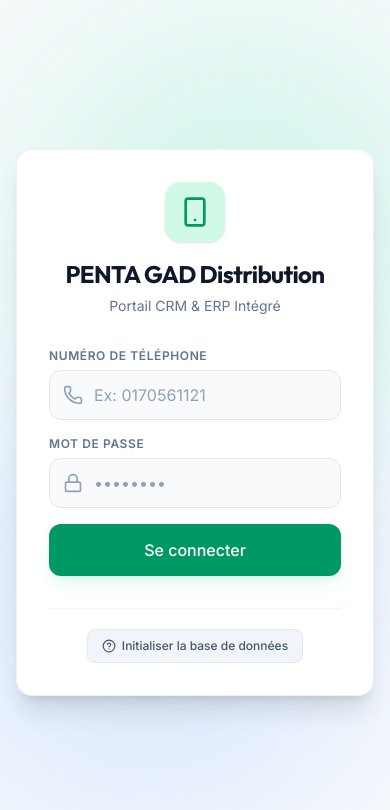
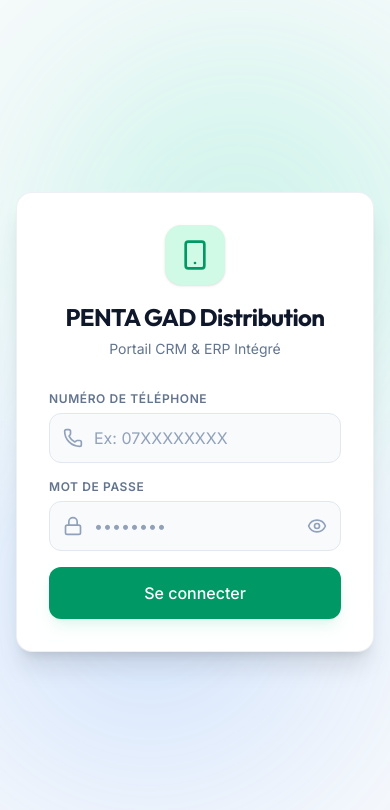
Before and after one commit to DanielShofela/CRM-PGD, a React (Vite) app: page / in a window 390 px wide. Shown: the top 810 px of the page. Built offline with nearby package versions, Linux system fonts and the light colour scheme.

Commit message:
feat: add password visibility toggle to login view
Enhance user experience by allowing users to toggle password visibility and update the phone number placeholder to a more standard format.

```diff
--- a/src/components/LoginView.tsx
+++ b/src/components/LoginView.tsx
@@ -6,13 +6,14 @@
 import React, { useState } from 'react';
 import { useApp } from '../context/AppContext';
 import { motion } from 'motion/react';
-import { Phone, Lock, ShieldCheck, HelpCircle, Smartphone } from 'lucide-react';
+import { Phone, Lock, ShieldCheck, HelpCircle, Smartphone, Eye, EyeOff } from 'lucide-react';
 
 export const LoginView: React.FC = () => {
   const { login, error, setError, seedData, loading } = useApp();
 
   const [phone, setPhone] = useState('');
   const [password, setPassword] = useState('');
+  const [showPassword, setShowPassword] = useState(false);
   const [localError, setLocalError] = useState<string | null>(null);
 
   const handleSubmit = async (e: React.FormEvent) => {
@@ -91,7 +92,7 @@
                 type="tel"
                 value={phone}
                 onChange={(e) => setPhone(e.target.value)}
-                placeholder="Ex: 0170561121"
+                placeholder="Ex: 07XXXXXXXX"
                 className="w-full pl-11 pr-4 py-3 bg-slate-50 dark:bg-slate-950 text-slate-900 dark:text-white rounded-xl border border-slate-200 dark:border-slate-800 focus:outline-none focus:ring-2 focus:ring-emerald-500/20 focus:border-emerald-500 placeholder-slate-400"
               />
             </div>
@@ -106,12 +107,19 @@
                 <Lock className="w-5 h-5" />
               </span>
               <input
-                type="password"
+                type={showPassword ? "text" : "password"}
                 value={password}
                 onChange={(e) => setPassword(e.target.value)}
                 placeholder="••••••••"
-                className="w-full pl-11 pr-4 py-3 bg-slate-50 dark:bg-slate-950 text-slate-900 dark:text-white rounded-xl border border-slate-200 dark:border-slate-800 focus:outline-none focus:ring-2 focus:ring-emerald-500/20 focus:border-emerald-500 placeholder-slate-400"
+                className="w-full pl-11 pr-12 py-3 bg-slate-50 dark:bg-slate-950 text-slate-900 dark:text-white rounded-xl border border-slate-200 dark:border-slate-800 focus:outline-none focus:ring-2 focus:ring-emerald-500/20 focus:border-emerald-500 placeholder-slate-400"
               />
+              <button
+                type="button"
+                onClick={() => setShowPassword(!showPassword)}
+                className="absolute inset-y-0 right-0 pr-3.5 flex items-center text-slate-400 hover:text-slate-600 dark:hover:text-slate-200 cursor-pointer focus:outline-none"
+              >
+                {showPassword ? <EyeOff className="w-5 h-5" /> : <Eye className="w-5 h-5" />}
+              </button>
             </div>
           </div>
 
@@ -128,14 +136,7 @@
           </button>
         </form>
 
-        <div className="mt-8 text-center border-t border-slate-100 dark:border-slate-800 pt-5">
-          <button
-            onClick={handleSeed}
-            className="text-xs px-3.5 py-2 bg-slate-100 hover:bg-slate-200 dark:bg-slate-800 dark:hover:bg-slate-700 text-slate-600 dark:text-slate-300 rounded-lg transition-colors border border-slate-200 dark:border-slate-700 font-medium cursor-pointer inline-flex items-center gap-1.5"
-          >
-            <HelpCircle className="w-3.5 h-3.5" /> Initialiser la base de données
-          </button>
-        </div>
+
       </motion.div>
     </div>
   );
```
